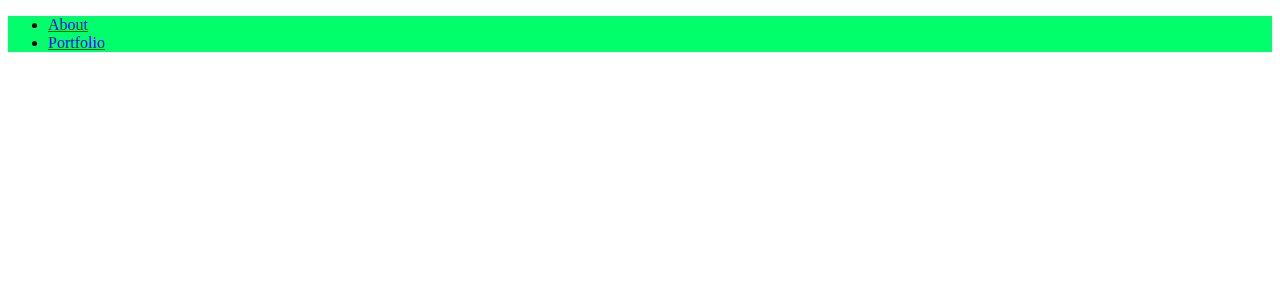
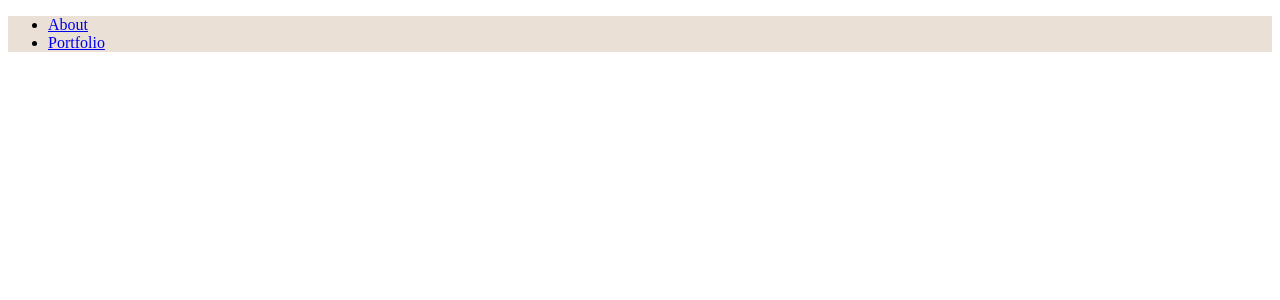
Before and after one commit to aomaits/portfolio-v2, a React (Create React App) app in the folder portfolio/: page / in a window 1280 px wide. Shown: the top 300 px of the page. Built offline with nearby package versions, Linux system fonts and the light colour scheme.

Commit message:
added basic color palette

```diff
--- a/portfolio/src/components/navTabs.css
+++ b/portfolio/src/components/navTabs.css
@@ -1,4 +1,7 @@
 .nav-tabs {
-    background-color: rgb(0, 255, 106);
-
+    background-color: #EAE0D5;
+    /* DELFT BLUE -- color: #273469
+    ALMOND -- color: #EAE0D5;
+    KHAKI -- color: #C6AC8F;
+    PAYNE'S GRAY -- color: #585F75; */
 }
```
